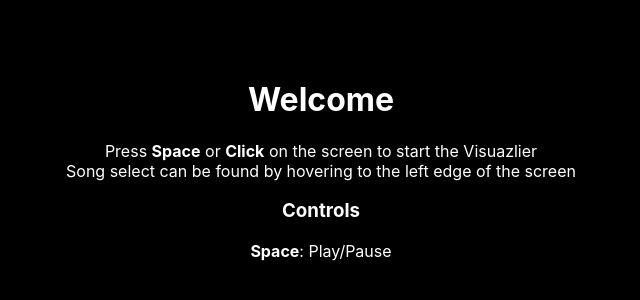
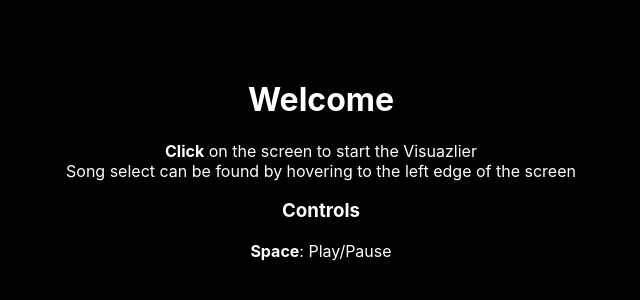
Before and after one commit to TrippWasTaken/music-visualizer, a Svelte app: page / in a window 1280 px wide. Shown: the part 240-540 px from the top of the page, without its empty margins (319-959 px from the left). Built offline with nearby package versions, Linux system fonts and the light colour scheme.

Commit message:
Update App.svelte

```diff
--- a/src/App.svelte
+++ b/src/App.svelte
@@ -11,7 +11,7 @@
     {#if !action}
     <div class="pageStart" on:click|once = {() => init()} transition:fade>
         <h1>Welcome</h1>
-        <span>Press <b>Space</b> or <b>Click</b> on the screen to start the Visuazlier</span>
+        <span><b>Click</b> on the screen to start the Visuazlier</span>
         <span>Song select can be found by hovering to the left edge of the screen</span>
 
         <h3>Controls</h3>
```
